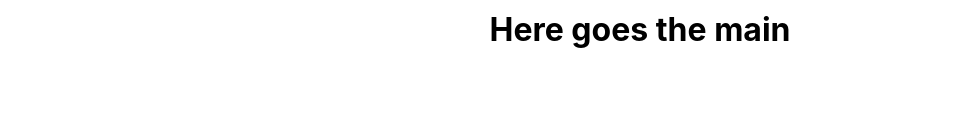
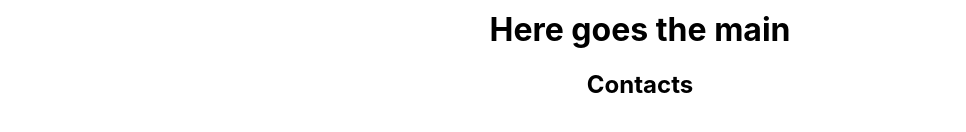
Before and after one commit to remuollinen/ecommerce-project, a React (Create React App) app: page / in a window 1280 px wide. Shown: the part 234-366 px from the top of the page, without its empty margins (0-966 px from the left). Built offline with nearby package versions, Linux system fonts and the light colour scheme.

Commit message:
added a Footer

```diff
--- a/public/index.html
+++ b/public/index.html
@@ -10,34 +10,10 @@
 			content="Web site created using create-react-app"
 		/>
 		<link rel="apple-touch-icon" href="%PUBLIC_URL%/logo192.png" />
-		<!--
-      manifest.json provides metadata used when your web app is installed on a
-      user's mobile device or desktop. See https://developers.google.com/web/fundamentals/web-app-manifest/
-    -->
 		<link rel="manifest" href="%PUBLIC_URL%/manifest.json" />
-		<!--
-      Notice the use of %PUBLIC_URL% in the tags above.
-      It will be replaced with the URL of the `public` folder during the build.
-      Only files inside the `public` folder can be referenced from the HTML.
-
-      Unlike "/favicon.ico" or "favicon.ico", "%PUBLIC_URL%/favicon.ico" will
-      work correctly both with client-side routing and a non-root public URL.
-      Learn how to configure a non-root public URL by running `npm run build`.
-    -->
 		<title>eCommerce website</title>
 	</head>
 	<body>
-		<noscript>You need to enable JavaScript to run this app.</noscript>
 		<div id="root"></div>
-		<!--
-      This HTML file is a template.
-      If you open it directly in the browser, you will see an empty page.
-
-      You can add webfonts, meta tags, or analytics to this file.
-      The build step will place the bundled scripts into the <body> tag.
-
-      To begin the development, run `npm start` or `yarn start`.
-      To create a production bundle, use `npm run build` or `yarn build`.
-    -->
 	</body>
 </html>
--- a/src/App.js
+++ b/src/App.js
@@ -1,6 +1,7 @@
 import "./App.css";
 import Header from "./components/Header";
 import Main from "./components/Main";
+import Footer from "./components/Footer";
 
 function App() {
   return (
@@ -8,6 +9,7 @@
       <Header />
       <h1>Welcome to our eCommerce website</h1>
       <Main />
+      <Footer />
     </div>
   );
 }
--- /dev/null
+++ b/src/components/Footer.js
@@ -0,0 +1,12 @@
+import React from 'react';
+
+const Footer = () => {
+        return (
+            <div>
+                <h2>Contacts</h2>
+            </div>
+        );
+    }
+
+
+export default Footer;
```
Also changed, not shown: 1 other file (tests, documents, lock files or other folders).
